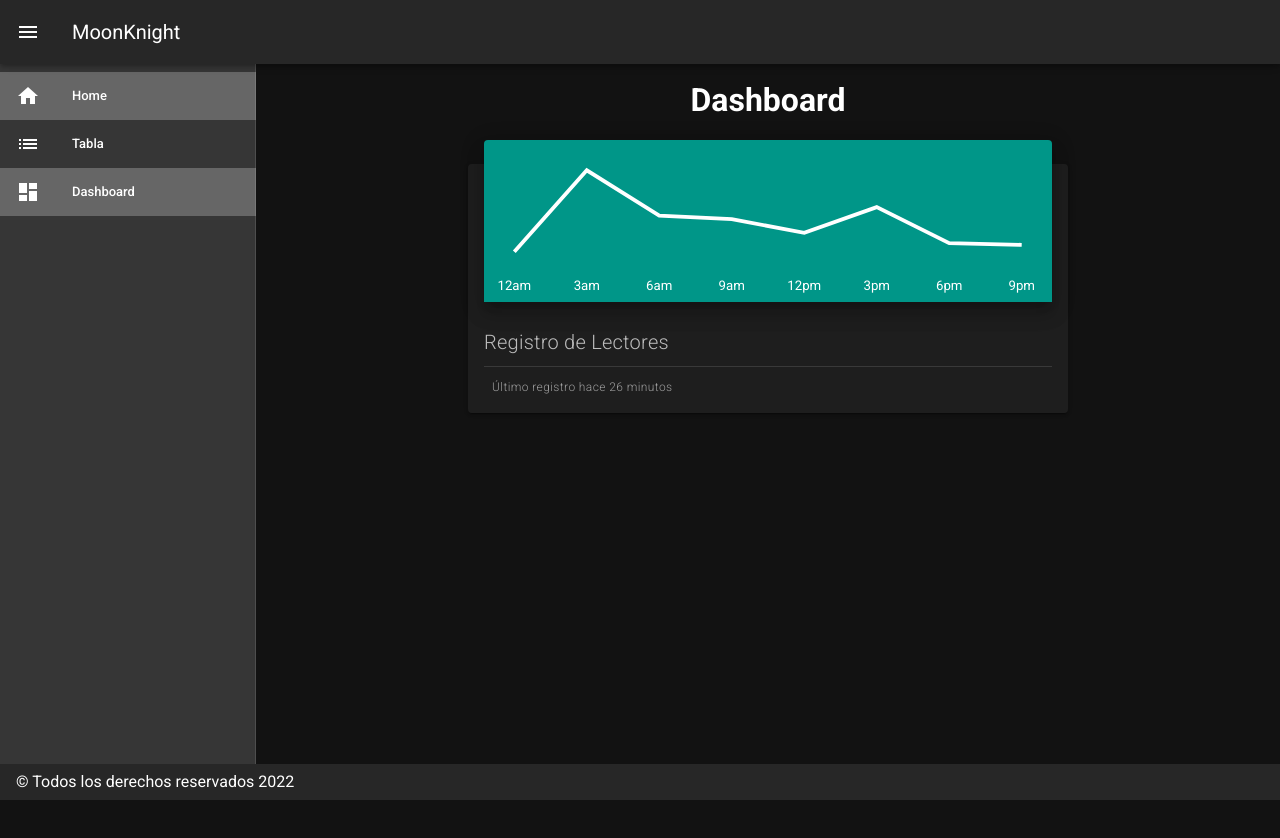
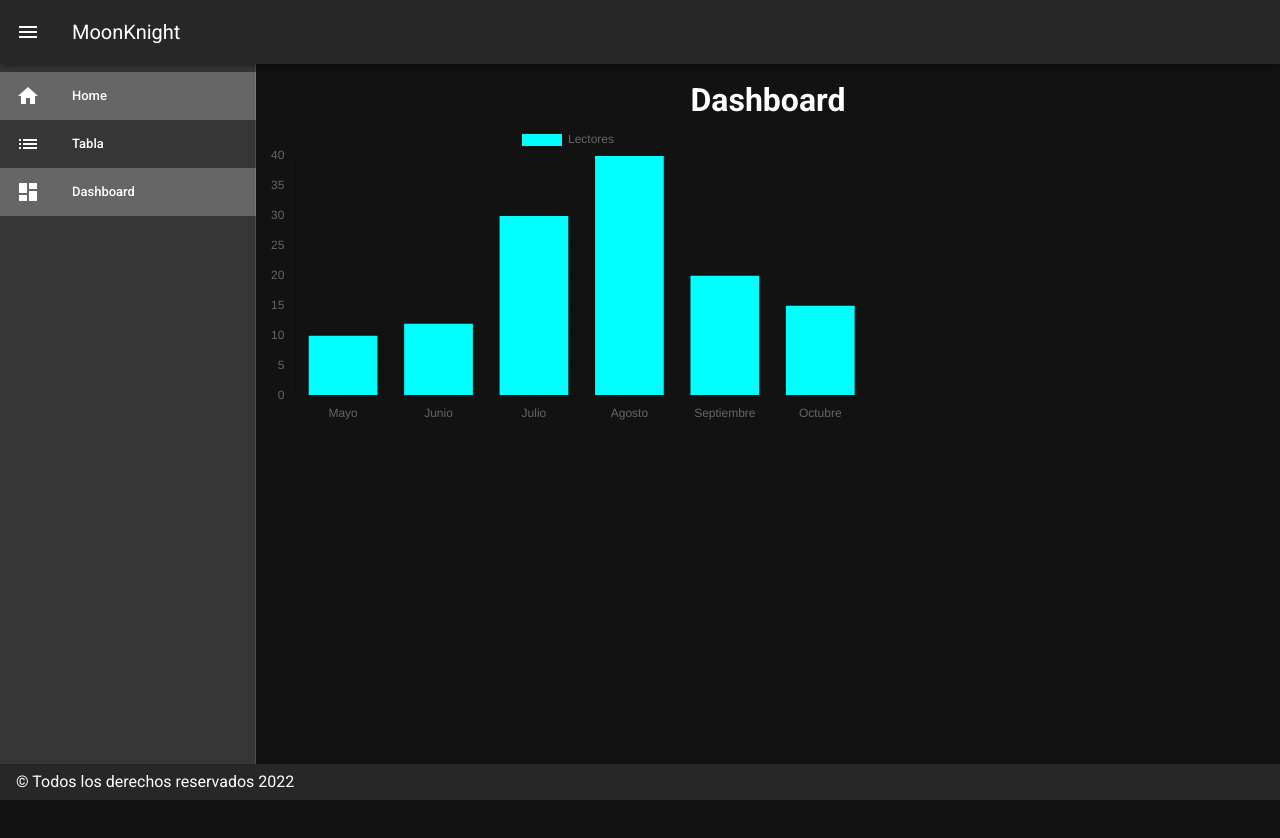
Before and after one commit to Omerly/new, a Vue app: page /Dashboard in a window 1280 px wide. Shown: the top 838 px of the page. Built offline with nearby package versions, Linux system fonts and the light colour scheme.

Commit message:
cambiosnew2

```diff
--- a/package.json
+++ b/package.json
@@ -7,8 +7,10 @@
     "build": "vue-cli-service build"
   },
   "dependencies": {
+    "chart.js": "^3.9.1",
     "core-js": "^3.8.3",
     "vue": "^2.6.14",
+    "vue-chartjs": "^4.1.2",
     "vue-router": "^3.5.1",
     "vuetify": "^2.6.0",
     "vuex": "^3.6.2"
--- a/src/components/Dashboard.vue
+++ b/src/components/Dashboard.vue
@@ -7,44 +7,22 @@
               <main class="tabla-page">
                   <H1 class="text-center">Dashboard</H1>
                   <!--Grafica-->
+                  <div class="grafica">
+                      <Bar :chart-options="chartOptions" :chart-data="chartData" :chart-id="chartId"
+                          :dataset-id-key="datasetIdKey" :plugins="plugins" :css-classes="cssClasses" :styles="styles"
+                          :width="width" :height="height" />
+
+                  </div>
+
+                  <div class="grafica2">
 
 
-<template>
-  <v-card
-    class="mt-10 mx-auto"
-    max-width="600"
-  >
-    <v-sheet
-      class="v-sheet--offset mx-auto"
-      color="teal"
-      elevation="12"
-      max-width="calc(100% - 32px)"
-    >
-      <v-sparkline
-        :labels="labels"
-        :value="value"
-        color="white"
-        line-width="2"
-        padding="16"
-      ></v-sparkline>
-    </v-sheet>
 
-    <v-card-text class="pt-0">
-      <div class="text-h6 font-weight-light mb-2">
-        Registro de Lectores
+
                   </div>
 
-      <v-divider class="my-2"></v-divider>
-      <v-icon
-        class="mr-2"
-        small
-      >
-        mdi-clock
-      </v-icon>
-      <span class="text-caption grey--text font-weight-light">Último registro hace 26 minutos</span>
-    </v-card-text>
-  </v-card>
-</template>
+
+
 
 
               </main>
@@ -54,49 +32,70 @@
       </v-row>
   </v-app>
 </template>
+<style>
+.grafica,
+.grafica2 {
+
+  max-width: 600px;
+
+}
+
+</style>
+<script>
+import { Bar } from 'vue-chartjs'
+import { Chart as ChartJS, Title, Tooltip, Legend, BarElement, CategoryScale, LinearScale } from 'chart.js'
+
+ChartJS.register(Title, Tooltip, Legend, BarElement, CategoryScale, LinearScale)
+
+export default {
+  name: 'BarChart',
+  components: { Bar },
+  props: {
+    chartId: {
+      type: String,
+      default: 'bar-chart'
+    },
+    datasetIdKey: {
+      type: String,
+      default: 'label'
+    },
+    width: {
+      type: Number,
+      default: 400
+    },
+    height: {
+      type: Number,
+      default: 400
+    },
+    cssClasses: {
+      default: '',
+      type: String
+    },
+    styles: {
+      type: Object,
+      default: () => { }
+    },
+    plugins: {
+      type: Object,
+      default: () => { }
+    }
+  },
+  data() {
+    return {
+      chartData: {
+        labels: ['Mayo', 'Junio', 'Julio', 'Agosto', 'Septiembre', 'Octubre'],
+        datasets: [{
+          label: 'Lectores',
+          backgroundColor: '#00FFFF',
 
 
-<Style>
-.grafica
-{
-   height:20px;
-   width:10px;
+          data: [10, 12, 30, 40, 20, 15]
+        }]
+      },
+      chartOptions: {
+        responsive: true
       }
-
-
-</Style>
-
-
-<script>
-  export default {
-    data: () => ({
-      labels: [
-        '12am',
-        '3am',
-        '6am',
-        '9am',
-        '12pm',
-        '3pm',
-        '6pm',
-        '9pm',
-      ],
-      value: [
-        200,
-        675,
-        410,
-        390,
-        310,
-        460,
-        250,
-        240,
-      ],
-    }),
+    }
+  }
 }
 </script>
-
-<style>
-  .v-sheet--offset {
-    top: -24px;
-    position: relative;
-  }
-</style>
```
Also changed, not shown: 1 other file (tests, documents, lock files or other folders). Lines whose indentation alone changed are shown as unchanged.
